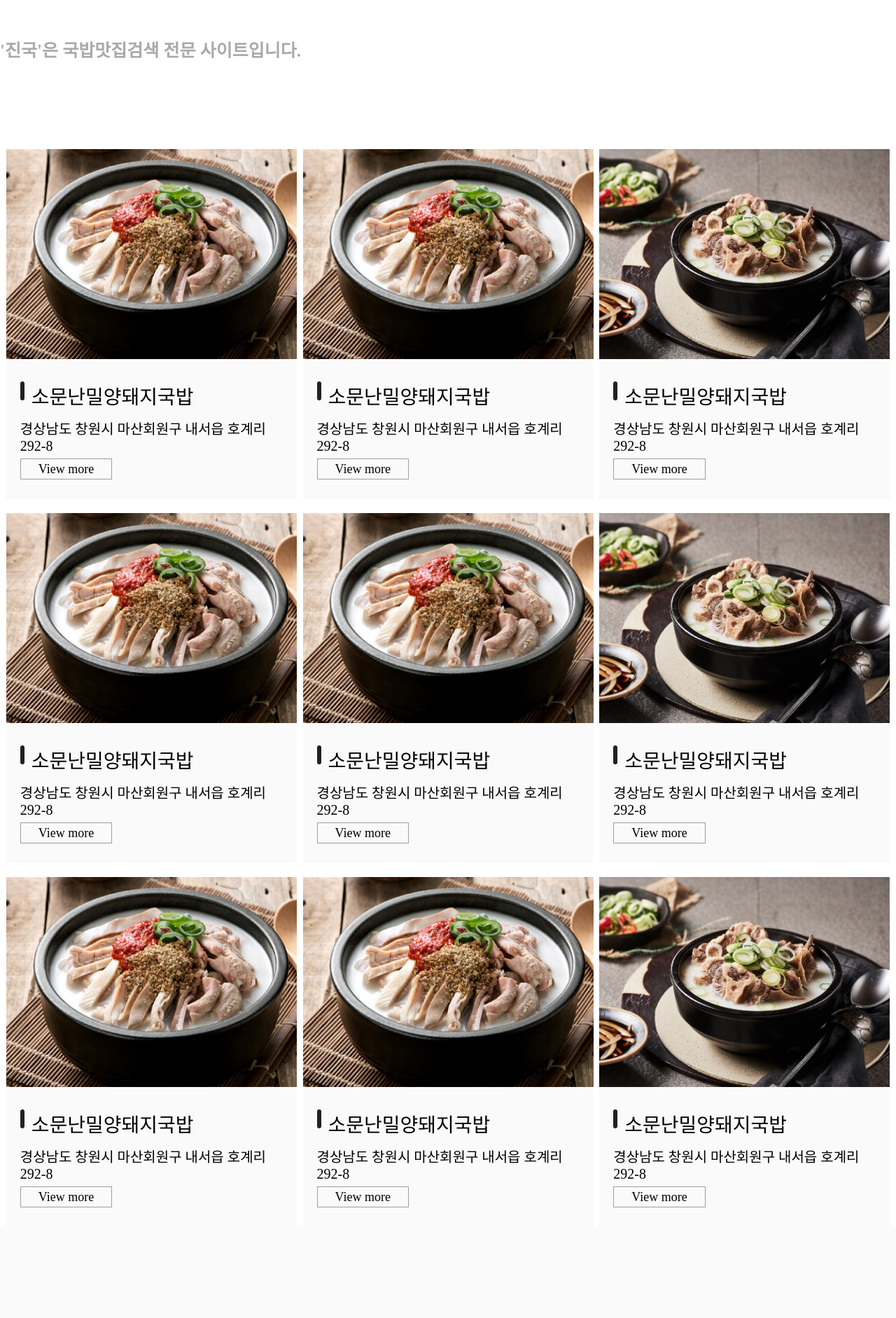
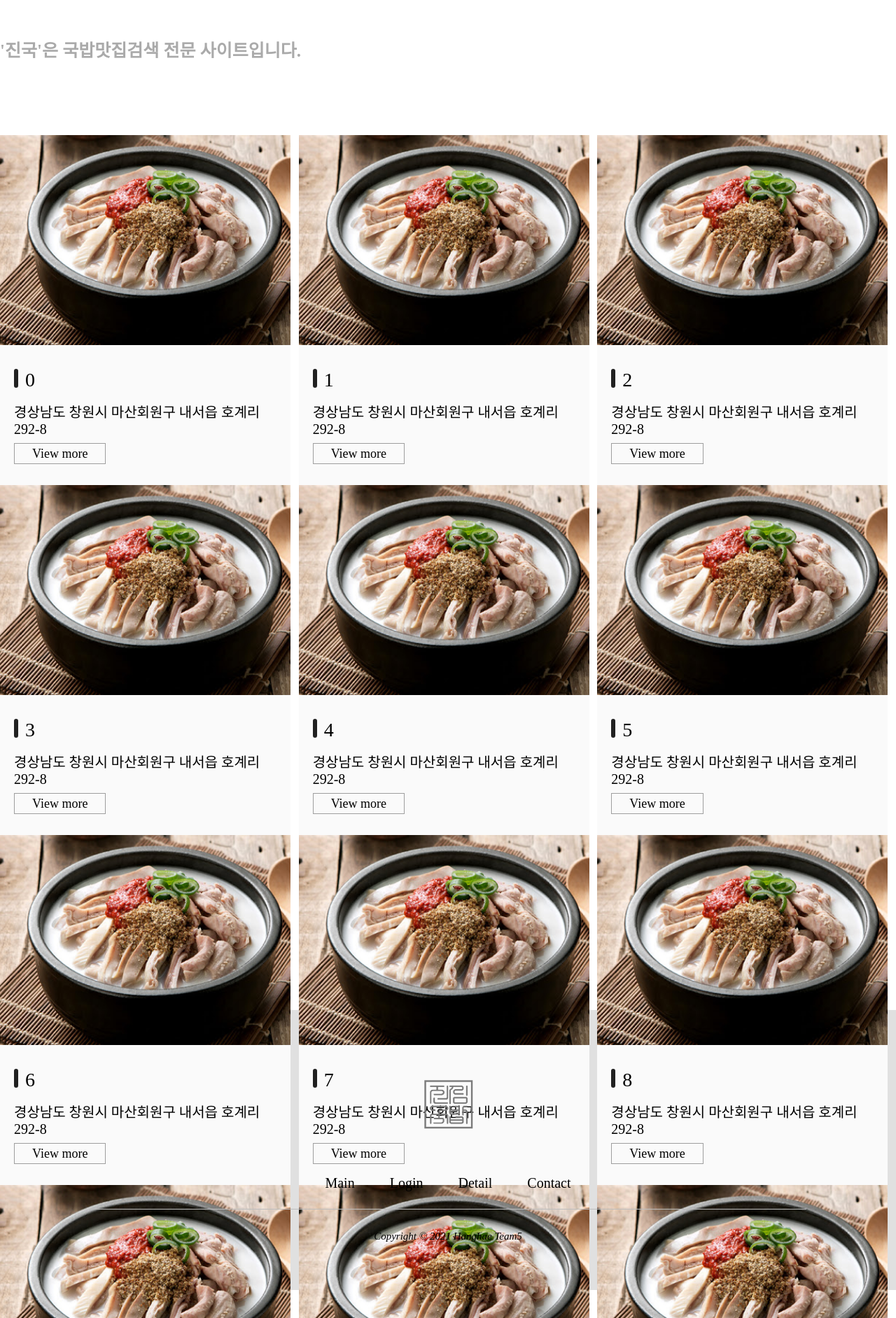
Before and after one commit to Code-Angler/KoreanSoupsMaina, a Flask app: page / in a window 1280 px wide. Shown: the part 957-2840 px from the top of the page at 70% size. Before the commit the page ends 2682 px from the top, so only its background shows below. Run offline with Flask 2, Linux system fonts and the light colour scheme; data that the repository does not hold is empty; some web fonts are replaced.

Commit message:
add logo and footer

```diff
--- a/static/JS/app.js
+++ b/static/JS/app.js
@@ -9,3 +9,24 @@
 function changeToReview() {
   window.location.href = "../templates/review.html";
 }
+
+function viewSoupList() {
+  $("div.main-list").empty();
+  let n = 0;
+
+  for (let i = 0; i < 12; i++) {
+    let soupImgHtml = `<div class="list">
+  <div class="soup-img-box"><img src="../static/image/soup2.jpeg" class="soup-img"></div>
+  <div class="soup-desc-box">
+  <div class="soup-title"> <div class="title-stick"></div>
+  ${i}</div>
+  <div class="soup-title-desc">경상남도 창원시 마산회원구 내서읍 호계리 292-8</div>
+  <div class="view-more" onclick="changeToReview()"><span class="view-more-box">View more</span></div>
+</div>
+</div> `;
+    $("div.main-list").append(soupImgHtml);
+    console.log("div를 생성합니다. ");
+  }
+}
+
+window.onload = viewSoupList();
--- a/static/css/loginStyle.css
+++ b/static/css/loginStyle.css
@@ -1,5 +1,5 @@
 .container {
-  height: 140vh;
+  height: 110vh;
 }
 
 .section-box {
--- a/static/css/maincontainer.css
+++ b/static/css/maincontainer.css
@@ -1,8 +1,9 @@
 .main-list {
   margin-top: 250px;
   width: 100%;
-  display: flex;
-  flex-direction: column;
+  display: grid;
+  grid-template-rows: 1fr 1fr 1fr;
+  grid-template-columns: 1fr 1fr 1fr;
 }
 
 .list {
@@ -67,3 +68,43 @@
   display: flex;
   justify-content: space-evenly;
 }
+
+.footers {
+  width: 100%;
+  height: 400px;
+  background-color: #e0e0e0;
+  display: flex;
+  justify-content: center;
+  flex-direction: column;
+  align-items: center;
+}
+
+.footer-logo {
+  font-size: 50px;
+}
+
+.footer-menu {
+  font-family: "ChosunSg";
+  font-size: 20px;
+  display: flex;
+  border-bottom: 1px solid #bdbdbd;
+  width: 80%;
+  justify-content: center;
+}
+
+.footer-menus {
+  padding: 25px;
+}
+
+.logo-img {
+  width: auto;
+  height: auto;
+  max-width: 130px;
+  max-height: 130px;
+}
+
+.footer-copyright {
+  margin-top: 30px;
+  font-size: 15px;
+  font-style: italic;
+}
--- a/static/css/review.css
+++ b/static/css/review.css
@@ -1,3 +1,7 @@
+.container {
+  height: 130vh;
+}
+
 .review-box {
   width: 100%;
   display: flex;
--- a/static/css/style.css
+++ b/static/css/style.css
@@ -1,7 +1,6 @@
 @import url(//fonts.googleapis.com/earlyaccess/jejumyeongjo.css);
 @import url("./topSection.css");
 @import url("./maincontainer.css");
-@import url("./review.css");
 
 @font-face {
   font-family: "ChosunKg";
--- a/static/css/topSection.css
+++ b/static/css/topSection.css
@@ -1,6 +1,6 @@
 .container {
   width: 1280px;
-  height: 200vh;
+  height: 300vh;
   margin: auto;
   overflow: visible;
 }
@@ -22,6 +22,9 @@
 }
 
 .logo {
+  display: flex;
+  justify-content: center;
+  align-items: center;
   font-size: 50px;
 }
 
--- a/templates/index.html
+++ b/templates/index.html
@@ -9,7 +9,7 @@
     <div class="container">
         <div class="top-section">
         <div class="top-section-box">
-          <div class="logo">진국</div>
+          <div class="logo"><img src="../static/image/logo.png" class="logo-img"></div>
           <div class="nav-desc">국밥에 진심인 어려분을 환영합니다</div>
           <div class="login" onclick="changeToLogin()"><img src="../static/image/login.svg" /></div>
         </div>
@@ -24,8 +24,6 @@
       </div>
 
       <div class="main-list">
-        {% for i in range(3) %}
-          <div class="list-columm">
           <div class="list">
             <div class="soup-img-box"><img src="../static/image/soup2.jpeg" class="soup-img"></div>
             <div class="soup-desc-box">
@@ -35,31 +33,27 @@
             <div class="view-more" onclick="changeToReview()"><span class="view-more-box">View more</span></div>
           </div>
           </div>
-          <div class="list">
-            <div class="soup-img-box"><img src="../static/image/soup2.jpeg" class="soup-img"></div>
-            <div class="soup-desc-box">
-            <div class="soup-title"> <div class="title-stick"></div>소문난밀양돼지국밥</div>
-            <div class="soup-title-desc">경상남도 창원시 마산회원구 내서읍 호계리 292-8</div>
-            <div class="view-more" onclick="changeToReview()"><span class="view-more-box">View more</span></div>
-          </div>
-          </div>
-          <div class="list">
-            <div class="soup-img-box"><img src="../static/image/soup3.jpeg" class="soup-img"></div>
-            <div class="soup-desc-box">
-            <div class="soup-title"> <div class="title-stick"></div>소문난밀양돼지국밥</div>
-            <div class="soup-title-desc">경상남도 창원시 마산회원구 내서읍 호계리 292-8</div>
-            <div class="view-more" onclick="changeToReview()"><span class="view-more-box">View more</span></div>
-          </div>
-          </div>
-        </div>
-        {% endfor %}
       </div>
 
       </div>
+      <div class="footers">
+        <div class="footer-logo"><img src="../static/image/logoblack.png" class="logo-img"></div>
+        <div class="footer-menu">
+            <div class="footer-menus">Main</div>
+            <div class="footer-menus">Login</div>
+            <div class="footer-menus">Detail</div>
+            <div class="footer-menus">Contact</div>
+        </div>
+        <div class="footer-copyright">Copyright © 2021 Hanghae Team5</div>
+    </div>
       <div class="banner-box"></div>
 
 
     </div>
+    <script
+  src="https://code.jquery.com/jquery-3.6.0.js"
+  integrity="sha256-H+K7U5CnXl1h5ywQfKtSj8PCmoN9aaq30gDh27Xc0jk="
+  crossorigin="anonymous"></script>
     <script src="../static/JS/app.js"></script>
   </body>
 </html>
```
Also changed, not shown: static/JS/kakaoMap.js (+22 -1 lines), templates/login.html (+12 -1 lines), templates/review.html (+12 -1 lines), static/image/logo.png (added), static/image/logoblack.png (added).
